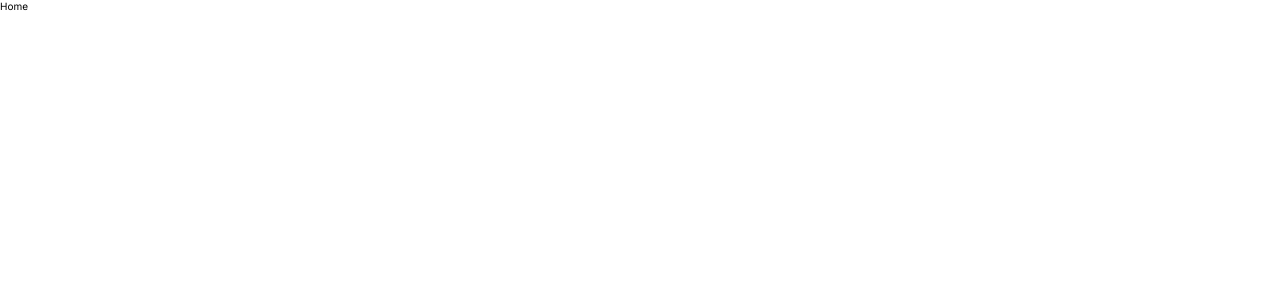
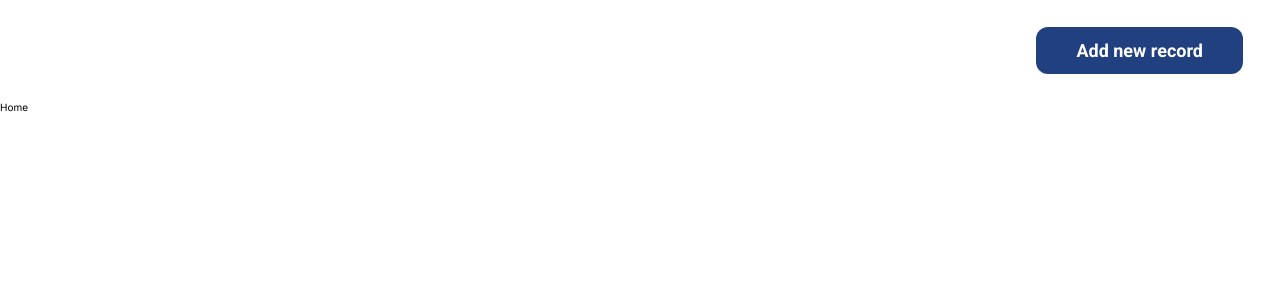
Before and after one commit to serifselim/tesodev-search-app, a React (Create React App) app: page / in a window 1280 px wide. Shown: the top 300 px of the page. Built offline with nearby package versions, Linux system fonts and the light colour scheme.

Commit message:
header is added

```diff
--- a/src/App.js
+++ b/src/App.js
@@ -1,5 +1,6 @@
 import React from 'react';
 import { Add, Home, Result } from './pages';
+import { Header } from './components';
 
 // React Router
 import { Routes, Route } from 'react-router-dom';
@@ -7,6 +8,7 @@ import { Routes, Route } from 'react-router-dom';
 const App = () => {
   return (
     <>
+      <Header />
       <Routes>
         <Route
           path='/'
--- /dev/null
+++ b/src/components/Header/Header.js
@@ -0,0 +1,46 @@
+import React, { useEffect } from 'react';
+// React Router
+import { useLocation } from 'react-router-dom';
+// Styles
+import utilsStlyes from '../../styles/utils.module.css';
+import styles from './Header.module.css';
+// Assets
+import logoSrc from '../../assets/logo.png';
+
+const Header = () => {
+    // Style Variables
+    const { btn, input } = utilsStlyes;
+    const { logoBox, form, formBox, addBox, headerBox, header } = styles;
+
+    const { pathname } = useLocation();
+
+    return (
+        <header className={header}>
+
+            <section className={headerBox}>
+                <div className={logoBox}>
+                    {pathname !== '/' &&
+                        <img src={logoSrc} alt='logo' height={63} />
+                    }
+                </div>
+                <div className={formBox}>
+                    {pathname === '/result' &&
+                        <form className={form}>
+                            <input placeholder='Search' className={input} required />
+                            <button className={btn} >Search</button>
+                        </form>
+                    }
+                </div>
+                <div className={addBox}>
+                    {pathname !== '/add' &&
+                        <button className={btn} >
+                            Add new record
+                        </button>
+                    }
+                </div>
+            </section>
+        </header>
+    );
+};
+
+export default Header;
--- /dev/null
+++ b/src/components/Header/Header.module.css
@@ -0,0 +1,30 @@
+.header {
+  width: 100%;
+}
+
+.headerBox {
+  display: flex;
+  padding: 2.7rem 3.7rem;
+  justify-content: space-between;
+  align-items: center;
+}
+
+.logoBox {
+  margin-right: 3.5rem;
+}
+
+.formBox {
+  flex: 1;
+}
+
+.form {
+  display: flex;
+}
+
+.form input {
+  margin-right: 2.4rem;
+}
+
+.addBox {
+  margin-left: 10.3rem;
+}
--- /dev/null
+++ b/src/components/index.js
@@ -0,0 +1 @@
+export { default as Header } from './Header/Header';
--- /dev/null
+++ b/src/styles/utils.module.css
@@ -0,0 +1,38 @@
+@import url('./variables.css');
+
+.btn {
+  cursor: pointer;
+  color: #fff;
+  background: var(--primary-color);
+  transition: background 0.2s ease;
+  border-radius: 12px;
+  padding: 1.3rem 4rem;
+  font-family: 'Roboto', sans-serif;
+  font-weight: 700;
+  font-size: 1.8rem;
+}
+
+.btn:hover {
+  background: var(--secondary-color);
+}
+
+.input {
+  width: 100%;
+  padding: 1.3rem 2rem;
+  background: var(--input-color);
+  border: var(--search-input-border);
+  font-weight: 400;
+  font-size: 1.6rem;
+  line-height: 1.6rem;
+  border-radius: 0.8rem;
+  transition: all 0.2s ease;
+}
+
+.input:hover {
+  background: var(--input-hover-color);
+  border: var(--input-hover-border);
+}
+
+.input:focus {
+  border: 2px solid #204080;
+}
--- a/src/styles/variables.css
+++ b/src/styles/variables.css
@@ -6,6 +6,7 @@
   --light-text-color: #6C7072;;
   --lighter-text-color: #72777A;
   --list-hover-color:rgba(79, 117, 194, 0.21);
+  --input-color: #fff;
   --input-hover-color: background: rgba(100, 100, 100, 0.08);
   --label-color:#686868;
   --label-error-color: rgba(255, 0, 0, 0.7);
@@ -16,4 +17,6 @@
   --input-border: border: 1.5px solid #484848;
   --input-hover-border: 2px solid rgba(72, 72, 72, 0.6);
   --input-error-border: 1.5px solid #FF0000;
+  --input-focus-border: 2px solid #204080;
+  --search-input-border: 1px solid #000000;
 }
```
